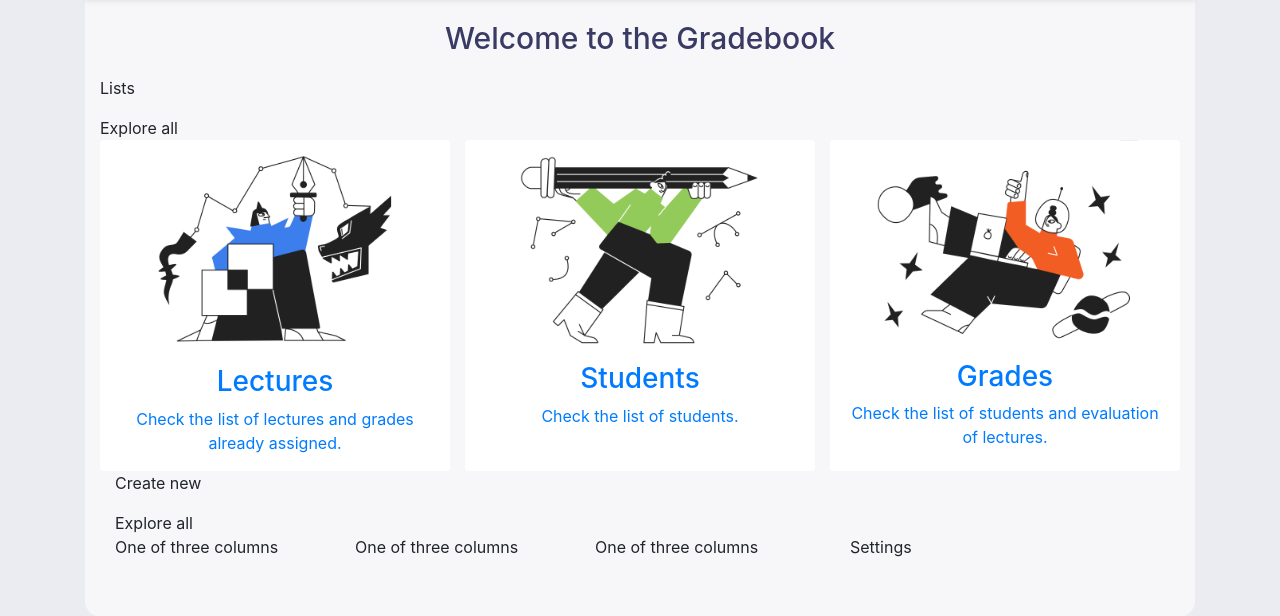
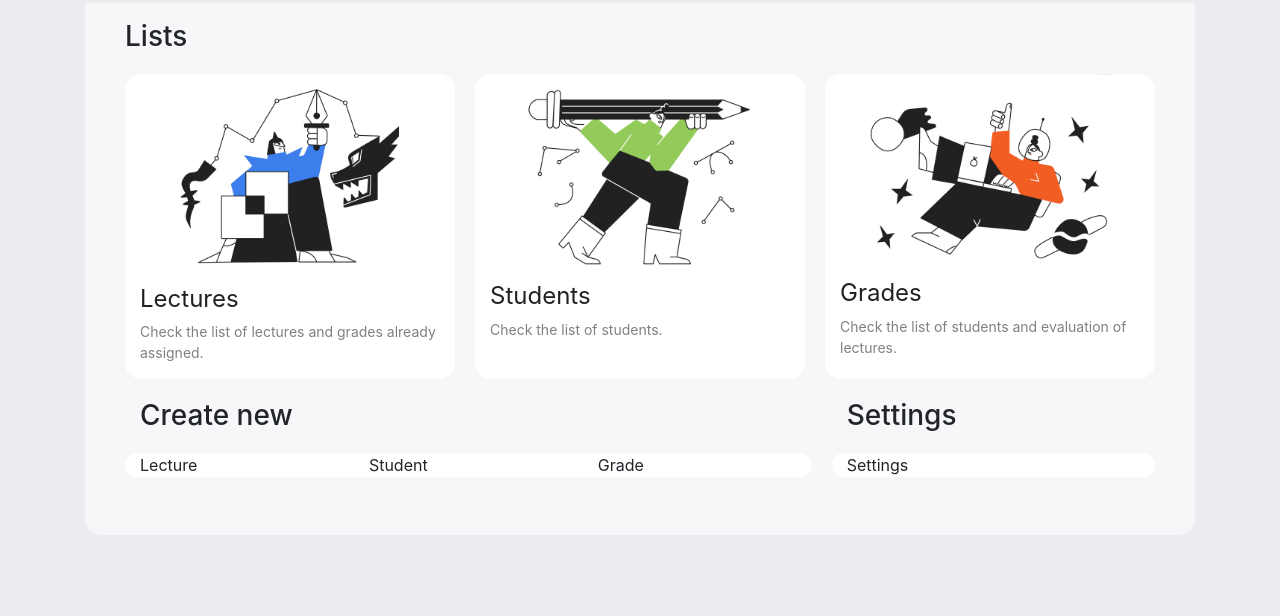
Before and after one commit to rositatisor/gradebook, a Symfony app: template templates/homepage/index.html.twig in a window 1280 px wide. Shown: the part 90-706 px from the top of the page. Run offline with Twig, Linux system fonts and the light colour scheme; the template is opened without the code that fills it, so the values that code supplies are empty; style sheets or scripts are compiled from the project's sources; some libraries are stand-ins or nearby versions.

Commit message:
homepage style update

```diff
--- a/assets/styles/app.scss
+++ b/assets/styles/app.scss
@@ -1,4 +1,10 @@
 @import "~bootstrap/scss/bootstrap";
+
+$blue: #3c7eec;
+$green: #93cb5b;
+$orange: #f15d23;
+$pink: #fb0064;
+$dark: #212121;
 
 body {
     background: #EBEBF2;
@@ -23,7 +29,7 @@ div.rounded {
 }
 
 div.gap {
-    column-gap: 15px;
+    column-gap: 20px;
 }
 
 .login {
@@ -53,6 +59,32 @@ a.login:hover {
     line-height: 32px;
     text-decoration: none;
     color: #544F9A;
+}
+
+a.hp {
+    h4 {
+        font-weight: 400;
+    }
+}
+
+a.hp:hover {
+    text-decoration: none;
+
+    h4 {
+        font-weight: 500;
+    }
+
+    h4.text-blue {
+        color: $blue;
+    }
+
+    h4.text-green {
+        color: $green;
+    }
+
+    h4.text-orange {
+        color: $orange;
+    }
 }
 
 a:hover {
@@ -174,6 +206,19 @@ h1 {
     color: #3A3B64;
     font-size: 30px;
     margin: 20px 0;
+}
+
+h3 {
+    margin: 20px 0;
+}
+
+h4 {
+    color: $dark;
+}
+
+p.text-grey {
+    color: grey;
+    font-size: 14px;
 }
 
 .menu {
@@ -514,10 +559,19 @@ select:-webkit-autofill:focus {
     width: 100%;
 }
 
-.alert .font-sm{
+.alert .font-sm {
     font-size: 13px;
     text-align: center;
     padding: 0.4rem 1.25rem;
+}
+
+.rounded {
+    border-radius: 1rem !important;
+}
+
+.container.hp {
+    padding-left: 40px;
+    padding-right: 40px;
 }
 
 @media (max-width: 1100px) {
--- a/templates/homepage/index.html.twig
+++ b/templates/homepage/index.html.twig
@@ -5,61 +5,60 @@
 {% block body %}
 <div class="container">
     <div class="row bg hp">
-        {% if app.user %}
+        {# {% if app.user %}
             <h1>Welcome back, {{app.user.username}}</h1>
         {% else %}
             <h1>Welcome to the Gradebook</h1>
-        {% endif %}
+        {% endif %} #}
         <div class="container">
-            <div>
-                <p>Lists</p>
-                <a>Explore all</a>
-            </div>
-            <div class="container">
+            <div class="container hp">
+                <div class="row">
+                    <h3>Lists</h3>
+                </div>
                 <div class="row justify-content-around gap">
                     <div class="col-md rounded">
-                        <a class="text-center" href="http://localhost/gradebook/public/lecture">
+                        <a class="hp" href="http://localhost/gradebook/public/lecture">
                             <img src="http://localhost/gradebook/assets/img/hp1.png" class="rounded mx-auto d-block" alt="Lecture illustration">
-                            <h3>Lectures</h3>
-                            <p>Check the list of lectures and grades already assigned.</p>
+                            <h4 class="text-blue">Lectures</h4>
+                            <p class="text-grey">Check the list of lectures and grades already assigned.</p>
                         </a>
                     </div>
                     <div class="col-md rounded">
-                        <a class="text-center" href="http://localhost/gradebook/public/student">
+                        <a class="hp" href="http://localhost/gradebook/public/student">
                             <img src="http://localhost/gradebook/assets/img/hp2.png" class="rounded mx-auto d-block" alt="Student illustration">
-                            <h3>Students</h3>
-                            <p>Check the list of students.</p>
+                            <h4 class="text-green">Students</h4>
+                            <p class="text-grey">Check the list of students.</p>
                         </a>
                     </div>
                     <div class="col-md rounded">
-                        <a class="text-center" href="http://localhost/gradebook/public/grade">
+                        <a class="hp" href="http://localhost/gradebook/public/grade">
                             <img src="http://localhost/gradebook/assets/img/hp3.png" class="rounded mx-auto d-block" alt="Grade illustration">
-                            <h3>Grades</h3>
-                            <p>Check the list of students and evaluation of lectures.</p>
+                            <h4 class="text-orange">Grades</h4>
+                            <p class="text-grey">Check the list of students and evaluation of lectures.</p>
                         </a>
                     </div>
                 </div>
-                <div>
-                    <p>Create new</p>
-                    <a>Explore all</a>
-                </div>
-                <div class="row">
-                    <div class="col-sm-8">
-                        <div class="row">
-                            <div class="col-sm">
-                                One of three columns
+                <div class="row gap">
+                    <div class="col-8">
+                        <h3>Create new</h3>
+                        <div class="row rounded">
+                            <div class="col-md">
+                                Lecture
                             </div>
-                            <div class="col-sm">
-                                One of three columns
+                            <div class="col-md">
+                                Student
                             </div>
-                            <div class="col-sm">
-                                One of three columns
+                            <div class="col-md">
+                                Grade
                             </div>
                         </div>
                     </div>
-                    <div class="col-sm-4">
-                        <div class="col-sm">
-                            Settings
+                    <div class="col-md">
+                        <h3>Settings</h3>
+                        <div class="row rounded">
+                            <div class="col-md">
+                                Settings
+                            </div>
                         </div>
                     </div>
                 </div>
```
